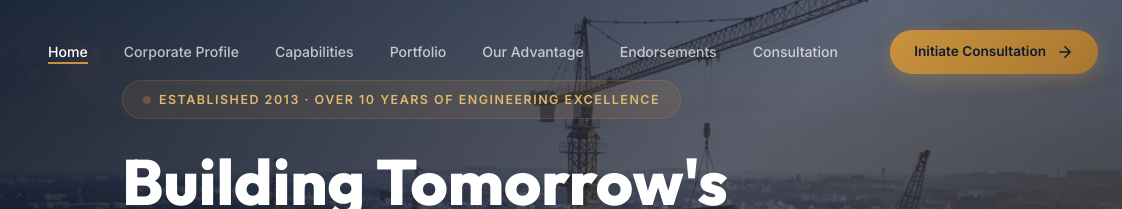
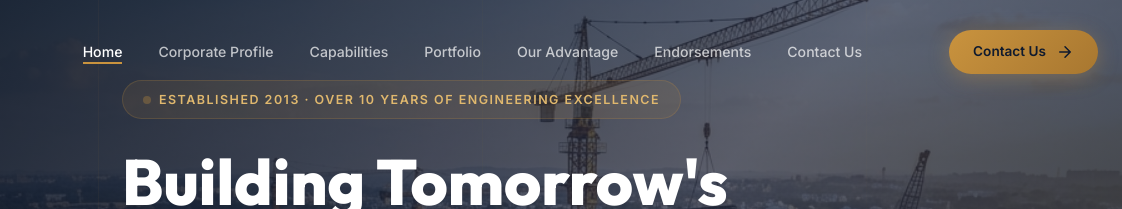
Before and after one commit to geethu5166/yrk_constructions, a plain HTML site: page index.html in a window 1280 px wide. Shown: the top 209 px of the page, 158-1280 px from the left. Drawn offline with Linux system fonts and the light colour scheme.

Commit message:
Update contact section to include Guntur and Hyderabad branches

```diff
--- a/index.html
+++ b/index.html
@@ -70,9 +70,9 @@
         <li><a href="#projects">Portfolio</a></li>
         <li><a href="#why-us">Our Advantage</a></li>
         <li><a href="#testimonials">Endorsements</a></li>
-        <li><a href="#contact">Consultation</a></li>
+        <li><a href="#contact">Contact Us</a></li>
       </ul>
-      <div class="nav-cta"><a href="#contact" class="btn btn-primary nav-contact-btn">Initiate Consultation <svg class="icon icon-sm"><use href="#i-arrow-right"/></svg></a></div>
+      <div class="nav-cta"><a href="#contact" class="btn btn-primary nav-contact-btn">Contact Us <svg class="icon icon-sm"><use href="#i-arrow-right"/></svg></a></div>
       <button class="hamburger" id="hamburger" aria-label="Toggle navigation"><span></span><span></span><span></span></button>
     </nav>
   </div>
@@ -82,8 +82,8 @@
 <div class="mobile-menu" id="mobileMenu">
   <a href="#home">Home</a><a href="#about">Corporate Profile</a><a href="#services">Capabilities</a>
   <a href="#projects">Portfolio</a><a href="#why-us">Our Advantage</a><a href="#testimonials">Endorsements</a>
-  <a href="#contact">Consultation</a>
-  <a href="#contact" class="btn btn-primary" style="margin-top:16px;">Initiate Consultation <svg class="icon icon-sm"><use href="#i-arrow-right"/></svg></a>
+  <a href="#contact">Contact Us</a>
+  <a href="#contact" class="btn btn-primary" style="margin-top:16px;">Contact Us <svg class="icon icon-sm"><use href="#i-arrow-right"/></svg></a>
 </div>
 
 <!-- HERO -->
@@ -352,7 +352,7 @@
       <h2>Partner with Us for Your Next Landmark Project</h2>
       <p>Align with an engineering powerhouse possessing over 10 Years of elite expertise executing for Central &amp; State Governments, Indian Railways, and CPWD across India.</p>
       <div class="cta-buttons">
-        <a href="#contact" class="btn btn-white">Request a Consultation <svg class="icon icon-sm"><use href="#i-arrow-right"/></svg></a>
+        <a href="#contact" class="btn btn-white">Contact Us <svg class="icon icon-sm"><use href="#i-arrow-right"/></svg></a>
         <a href="tel:+919876543210" class="btn btn-outline" style="border-color:rgba(15,26,46,0.3);color:var(--navy-dark);">Contact Executive Team <svg class="icon icon-sm"><use href="#i-phone"/></svg></a>
       </div>
     </div>
@@ -364,12 +364,12 @@
   <div class="container">
     <div class="contact-grid">
       <div class="contact-info reveal-left">
-        <span class="section-label">Initiate a Consultation</span>
+        <span class="section-label">Contact Us</span>
         <h2 class="section-title">Let's Engineer the Future</h2>
         <p class="section-subtitle">Evaluating a complex government infrastructure tender? Connect with our executive engineering team for a comprehensive technical and commercial review.</p>
-        <div class="contact-detail"><div class="contact-detail-icon"><svg class="icon"><use href="#i-map-pin"/></svg></div><div><h4>Corporate Headquarters</h4><p>YRK Constructions<br/>Hyderabad, Telangana, India</p></div></div>
-        <div class="contact-detail"><div class="contact-detail-icon"><svg class="icon"><use href="#i-phone"/></svg></div><div><h4>Executive Desk</h4><p>+91 98765 43210<br/>+91 40 2345 6789</p></div></div>
-        <div class="contact-detail"><div class="contact-detail-icon"><svg class="icon"><use href="#i-mail"/></svg></div><div><h4>Official Correspondence</h4><p>contact@yrkconstructions.com<br/>contact@yrkconstructions.com</p></div></div>
+        <div class="contact-detail"><div class="contact-detail-icon"><svg class="icon"><use href="#i-map-pin"/></svg></div><div><h4>Corporate Branches</h4><p><strong>Guntur:</strong> Andhra Pradesh<br/><strong>Hyderabad:</strong> Telangana</p></div></div>
+        <div class="contact-detail"><div class="contact-detail-icon"><svg class="icon"><use href="#i-phone"/></svg></div><div><h4>Executive Desk</h4><p><strong>Guntur:</strong> +91 82472 29378<br/><strong>Hyderabad:</strong> +91 98765 43210</p></div></div>
+        <div class="contact-detail"><div class="contact-detail-icon"><svg class="icon"><use href="#i-mail"/></svg></div><div><h4>Official Correspondence</h4><p>contact@yrkconstructions.com</p></div></div>
         <div class="contact-detail"><div class="contact-detail-icon"><svg class="icon"><use href="#i-clock-3"/></svg></div><div><h4>Corporate Hours</h4><p>Monday – Saturday: 09:00 AM – 18:00 PM<br/>Sunday: Closed</p></div></div>
         <div class="contact-social">
           <a href="#" class="social-link" aria-label="Facebook"><svg class="icon"><use href="#i-facebook"/></svg></a>
@@ -410,7 +410,7 @@
         <a href="#" class="nav-logo"><img src="images/logo.png" alt="YRK Constructions" style="height:84px;" /></a>
         <p>Established in 2013, YRK Constructions is a premier civil engineering enterprise specializing in complex irrigation systems, highway corridors, structural over-bridges, and institutional infrastructure for government bodies across India.</p>
       </div>
-      <div class="footer-col"><h4>Navigation</h4><a href="#home">Home</a><a href="#about">Corporate Profile</a><a href="#services">Capabilities</a><a href="#projects">Portfolio</a><a href="#testimonials">Endorsements</a><a href="#contact">Consultation</a></div>
+      <div class="footer-col"><h4>Navigation</h4><a href="#home">Home</a><a href="#about">Corporate Profile</a><a href="#services">Capabilities</a><a href="#projects">Portfolio</a><a href="#testimonials">Endorsements</a><a href="#contact">Contact Us</a></div>
       <div class="footer-col"><h4>Our Capabilities</h4><a href="#services">Government Institutions</a><a href="#services">Railway Modernization</a><a href="#services">Highway Corridors</a><a href="#services">Irrigation &amp; Hydrology</a><a href="#services">Specialized Defense Works</a><a href="#services">Urban Housing Initiatives</a></div>
       <div class="footer-col footer-newsletter"><h4>Corporate Briefing</h4><p>Subscribe to receive executive updates on our latest milestone projects and corporate acquisitions.</p><form class="newsletter-form" id="newsletterForm"><input type="email" placeholder="Official Email Address" required /><button type="submit">Subscribe</button></form></div>
     </div>
```
